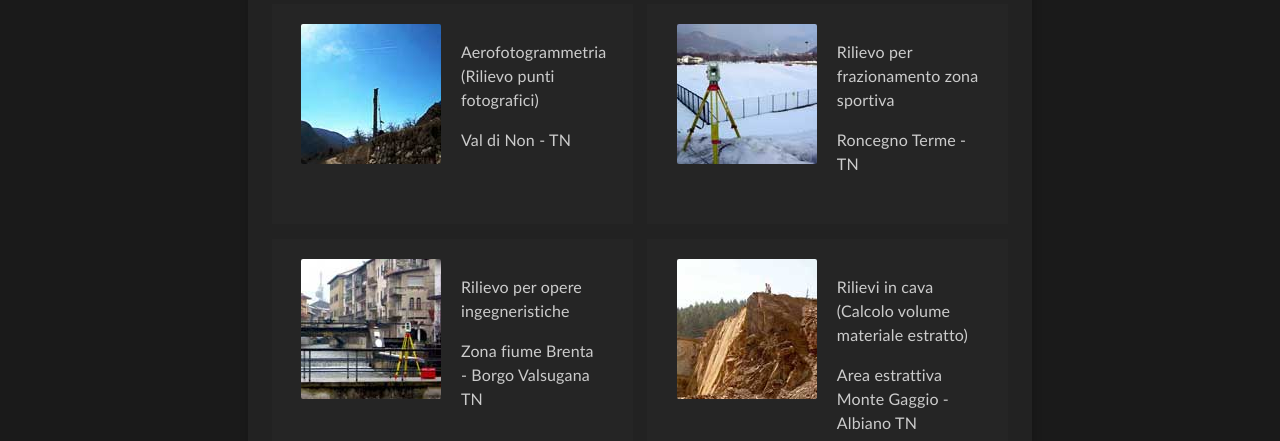
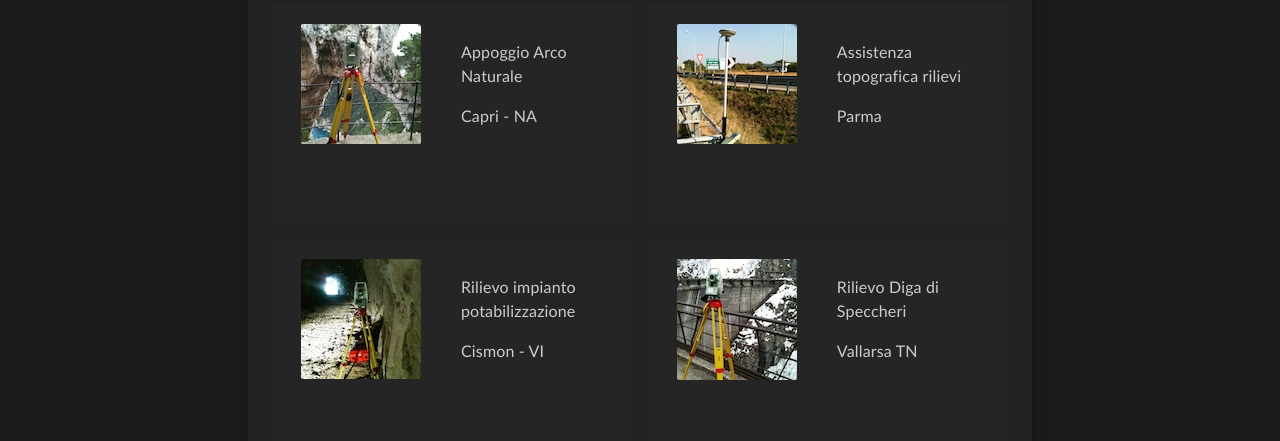
Before and after one commit to Geoxa/geoxa.github.io, a plain HTML site: page www/foto.html in a window 1280 px wide. Shown: the part 511-952 px from the top of the page. Drawn offline with nearby package versions, Linux system fonts and the light colour scheme.

Commit message:
Added photos to gallery

```diff
--- a/www/foto.html
+++ b/www/foto.html
@@ -70,6 +70,36 @@
 				<h2>Foto</h2>
 
 				<ul>
+					<li class="feature odd">
+						<a href="images/appoggio-arco-naturale-capri.jpg" rel="lightbox[show]" title="Aerofotogrammetria (Rilievo punti fotografici)">
+							<img src="images/appoggio-arco-naturale-capri_t.jpg" alt="Appoggio Arco Naturale" />
+						</a>
+						<p>Appoggio Arco Naturale</p>
+						<p>Capri - NA</p>
+					</li>
+
+					<li class="feature even">
+						<a href="images/assistenza-topografica-rilievi-parma.jpg" rel="lightbox[show]" title="Rilievo per frazionamento zona sportiva">
+							<img src="images/assistenza-topografica-rilievi-parma_t.jpg" alt="Assistenza topografica rilievi" />
+						</a>
+						<p>Assistenza topografica rilievi</p>
+						<p>Parma</p>
+					</li>
+					<li class="feature odd">
+						<a href="images/rilievo-impianto-potabilizzazione-cismon.jpg" rel="lightbox[show]" title="Aerofotogrammetria (Rilievo punti fotografici)">
+							<img src="images/rilievo-impianto-potabilizzazione-cismon_t.jpg" alt="Rilievo impianto potabilizzazione" />
+						</a>
+						<p>Rilievo impianto potabilizzazione</p>
+						<p>Cismon - VI</p>
+					</li>
+
+					<li class="feature even">
+						<a href="images/rilievo-diga-di-speccheri-vallarsa.jpg" rel="lightbox[show]" title="Rilievo per frazionamento zona sportiva">
+							<img src="images/rilievo-diga-di-speccheri-vallarsa_t.jpg" alt="Rilievo Diga di Speccheri" />
+						</a>
+						<p>Rilievo Diga di Speccheri</p>
+						<p>Vallarsa TN</p>
+					</li>
 					<li class="feature odd">
 						<a href="images/gallery_01.jpg" rel="lightbox[show]" title="Aerofotogrammetria (Rilievo punti fotografici)">
 							<img src="images/gallery_01_t.jpg" alt="Aerofotogrammetria (Rilievo punti fotografici)" />
```
Also changed, not shown: www/images/appoggio-arco-naturale-capri.jpg (added), www/images/appoggio-arco-naturale-capri_t.jpg (added), www/images/assistenza-topografica-rilievi-parma.jpg (added), www/images/assistenza-topografica-rilievi-parma_t.jpg (added), www/images/rilievo-diga-di-speccheri-vallarsa.jpg (added), www/images/rilievo-diga-di-speccheri-vallarsa_t.jpg (added), www/images/rilievo-impianto-potabilizzazione-cismon.jpg (added), www/images/rilievo-impianto-potabilizzazione-cismon_t.jpg (added).
